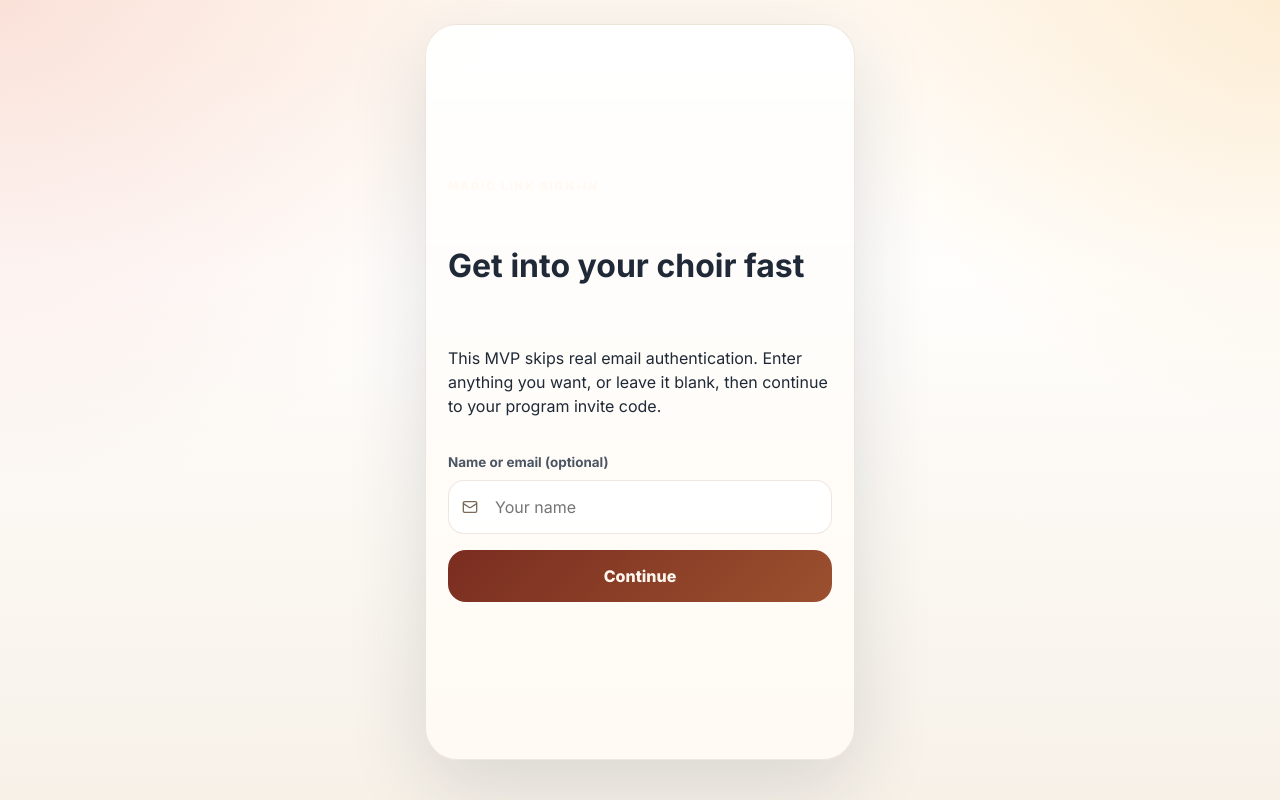
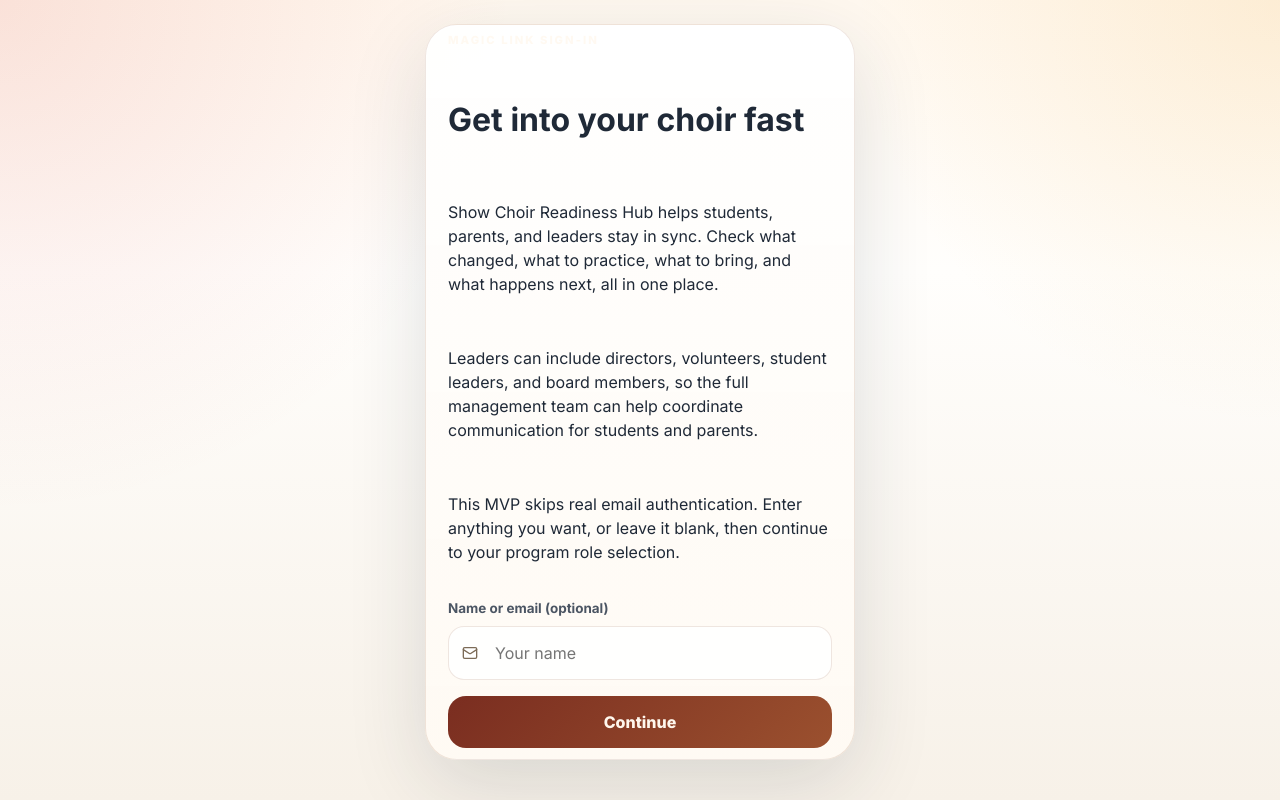
Before and after one commit to gilstrickland-ship-it/show-choir-readiness-hub, a React (Vite) app: page /auth/sign-in in a window 1280 px wide. Built offline with nearby package versions, Linux system fonts and the light colour scheme.

Commit message:
Add approved first-screen app statement

```diff
--- a/src/screens/auth/SignInPage.tsx
+++ b/src/screens/auth/SignInPage.tsx
@@ -33,8 +33,18 @@ export function SignInPage() {
           <div className="eyebrow">Magic Link Sign-In</div>
           <h1>Get into your choir fast</h1>
           <p>
+            Show Choir Readiness Hub helps students, parents, and leaders stay in sync.
+            Check what changed, what to practice, what to bring, and what happens next, all
+            in one place.
+          </p>
+          <p>
+            Leaders can include directors, volunteers, student leaders, and board members,
+            so the full management team can help coordinate communication for students and
+            parents.
+          </p>
+          <p>
             This MVP skips real email authentication. Enter anything you want, or leave it
-            blank, then continue to your program invite code.
+            blank, then continue to your program role selection.
           </p>
 
           <form onSubmit={handleSubmit} className="leader-form">
```
